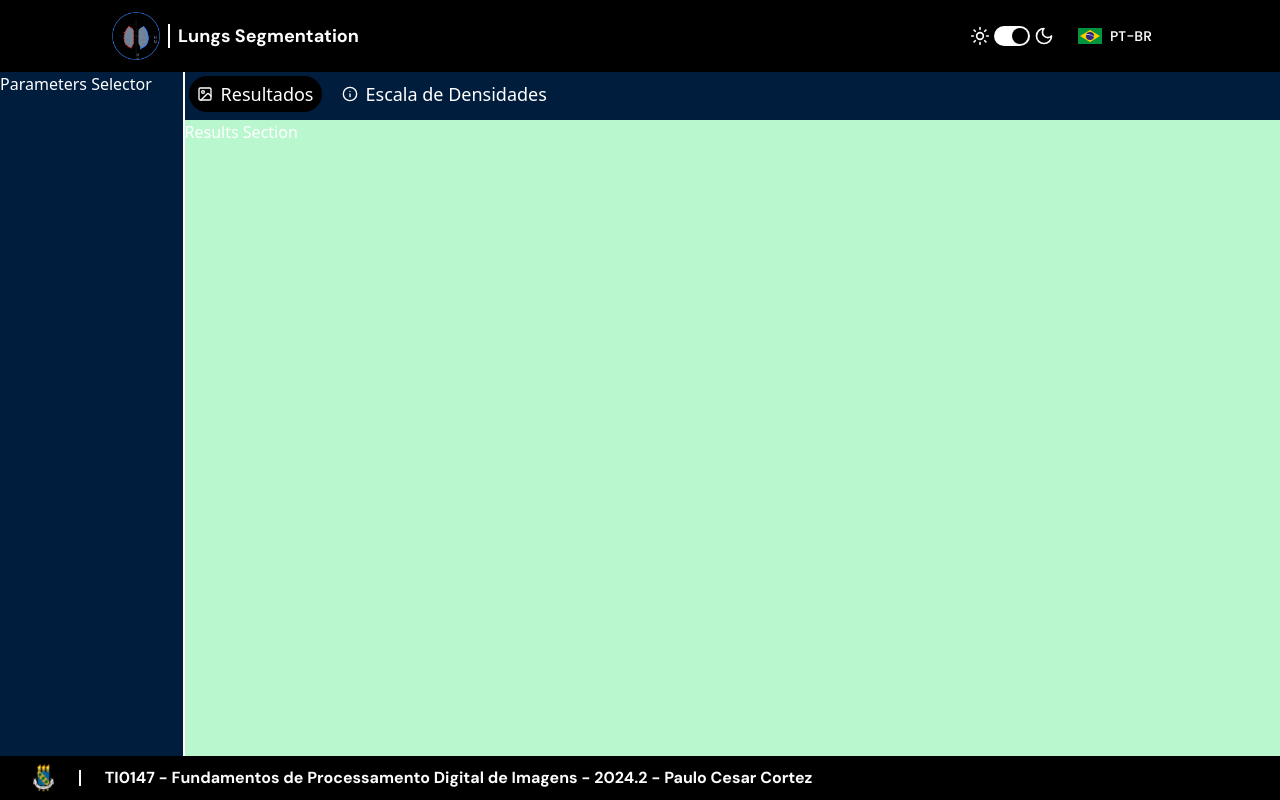
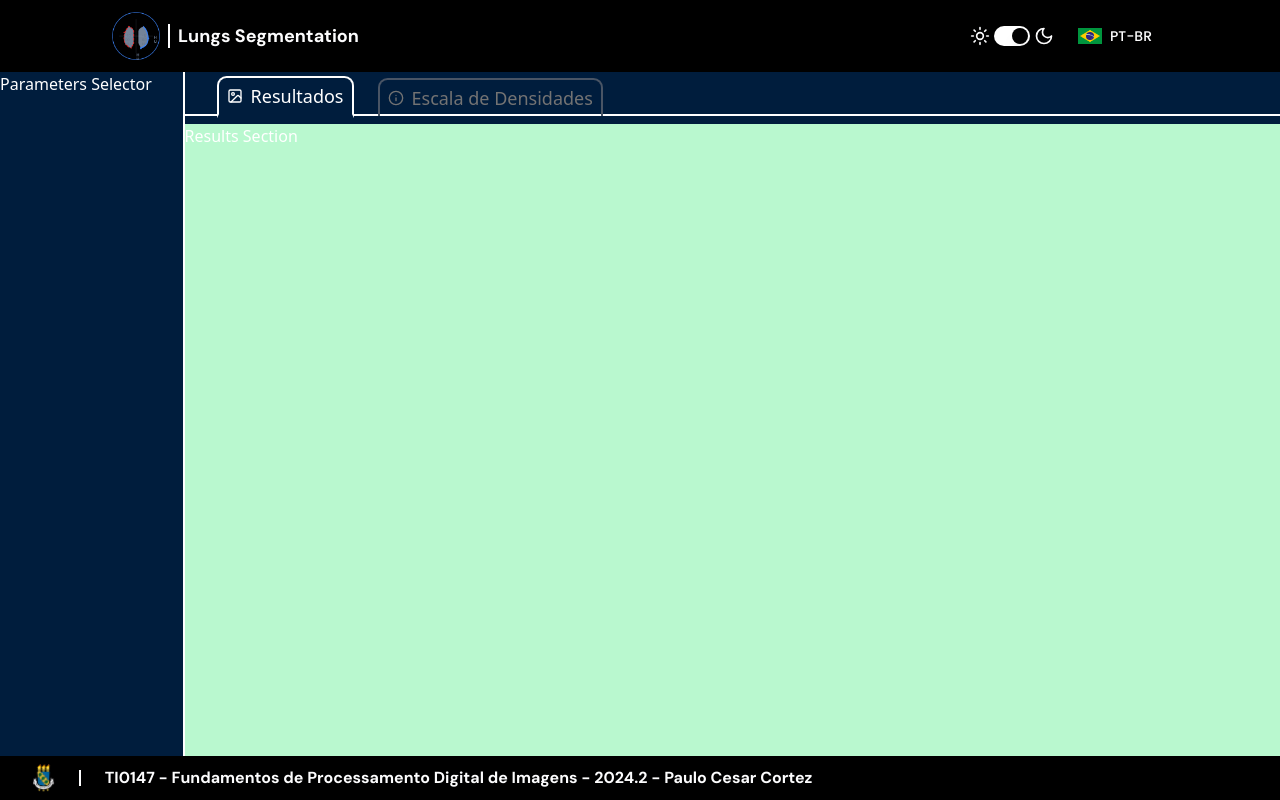
Before and after one commit to kelvinleandro/lung-segmentation-client, a React (Vite) app: page /segmentation in a window 1280 px wide. Built offline with nearby package versions, Linux system fonts and the light colour scheme; what @cornerstonejs/core, @cornerstonejs/dicom-image-loader would draw is missing.

Commit message:
feat: tabs principal que nem no figma

```diff
--- a/src/pages/segmentation.tsx
+++ b/src/pages/segmentation.tsx
@@ -34,15 +34,22 @@ const SegmentationPage = () => {
         >
           {mode === "segmentation" ? (
             <Tabs defaultValue="results" className="w-full h-full">
-              <TabsList className="flex mt-1 ml-1 bg-transparent gap-3">
+              <TabsList
+                className={cn(
+                  "flex pl-8 mt-2 justify-start bg-transparent gap-6 border-b-2 w-full rounded-none relative",
+                  currentColorScheme === "dark"
+                    ? "border-white"
+                    : "border-black"
+                )}
+              >
                 {/* <TabsList className="flex overflow-hidden border border-black mt-1 ml-1"> */}
                 <TabsTrigger
                   value="results"
                   className={cn(
-                    "text-lg rounded-full data-[state=active]:rounded-full transition-all duration-300 ease-in-out",
+                    "text-lg rounded-t-lg transition-all duration-300 ease-in-out border-2 bg-transparent data-[state=active]:bg-transparent data-[state=active]:border-b-4",
                     currentColorScheme === "dark"
-                      ? "data-[state=active]:text-white text-white data-[state=active]:bg-black hover:bg-white/10"
-                      : "data-[state=active]:text-black text-black data-[state=active]:bg-[#ee6c4d] hover:bg-black/10"
+                      ? "data-[state=active]:text-white data-[state=active]:border-white data-[state=active]:border-b-[#001d3d]  border-gray-600 border-b-0"
+                      : "data-[state=active]:text-black  data-[state=active]:border-black border-gray-600 border-b-0"
                   )}
                   // className={cn(
                   //   "bg-background text-black text-lg",
@@ -57,10 +64,10 @@ const SegmentationPage = () => {
                 <TabsTrigger
                   value="density"
                   className={cn(
-                    "text-lg rounded-full data-[state=active]:rounded-full transition-all duration-300 ease-in-out",
+                    "text-lg rounded-t-lg transition-all duration-300 ease-in-out border-2 bg-transparent data-[state=active]:bg-transparent data-[state=active]:border-b-4",
                     currentColorScheme === "dark"
-                      ? "data-[state=active]:text-white text-white data-[state=active]:bg-black hover:bg-white/10"
-                      : "data-[state=active]:text-black text-black data-[state=active]:bg-[#ee6c4d] hover:bg-black/10"
+                      ? "data-[state=active]:text-white data-[state=active]:border-white data-[state=active]:border-b-[#001d3d]  border-gray-600 border-b-0"
+                      : "data-[state=active]:text-black  data-[state=active]:border-black border-gray-600 border-b-0"
                   )}
                   // className={cn(
                   //   "bg-background text-black text-lg",
```
